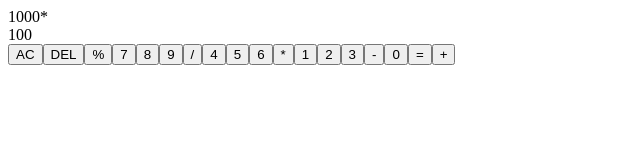
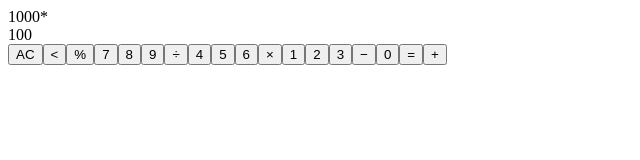
Before and after one commit to eternalbeginner/react-calculator, a React (Vite) app: page / in a window 1280 px wide. Shown: the top 160 px of the page, without its empty margins (0-640 px from the left). Built offline with nearby package versions, Linux system fonts and the light colour scheme.

Commit message:
Code splitting Splitting messed up 🚀

```diff
--- a/src/App.jsx
+++ b/src/App.jsx
@@ -1,33 +1,30 @@
+import Cta from './components/Cta';
+import Display from './components/Display';
+
 function App() {
 	return (
 		<section className="calc">
-			<div className="calc__display">
-				<div className="display__saved">
-					<span className="saved__num">1000</span>
-					<span className="saved__operand">*</span>
-				</div>
-				<div className="display_current">100</div>
-			</div>
-			<div className="calc__cta">
-				<button className="cta__button">AC</button>
-				<button className="cta__button">DEL</button>
-				<button className="cta__button">%</button>
-				<button className="cta__button">7</button>
-				<button className="cta__button">8</button>
-				<button className="cta__button">9</button>
-				<button className="cta__button">/</button>
-				<button className="cta__button">4</button>
-				<button className="cta__button">5</button>
-				<button className="cta__button">6</button>
-				<button className="cta__button">*</button>
-				<button className="cta__button">1</button>
-				<button className="cta__button">2</button>
-				<button className="cta__button">3</button>
-				<button className="cta__button">-</button>
-				<button className="cta__button">0</button>
-				<button className="cta__button">=</button>
-				<button className="cta__button">+</button>
-			</div>
+			<Display />
+			<Cta>
+				<Cta.Operation value="clr" />
+				<Cta.Operation value="del" />
+				<Cta.Operand value="mod" />
+				<Cta.Num value="7" />
+				<Cta.Num value="8" />
+				<Cta.Num value="9" />
+				<Cta.Operand value="div" />
+				<Cta.Num value="4" />
+				<Cta.Num value="5" />
+				<Cta.Num value="6" />
+				<Cta.Operand value="mul" />
+				<Cta.Num value="1" />
+				<Cta.Num value="2" />
+				<Cta.Num value="3" />
+				<Cta.Operand value="sub" />
+				<Cta.Num value="0" />
+				<Cta.Operation value="equ" />
+				<Cta.Operand value="add" />
+			</Cta>
 		</section>
 	);
 }
--- /dev/null
+++ b/src/components/Button/index.jsx
@@ -0,0 +1,12 @@
+function Button({ className, onClick, ...props }) {
+	className = Array.isArray(className) ? className.join(' ') : className;
+	className = ['button', className].join(' ').trim();
+
+	return (
+		<button type="button" className={className} onClick={onClick}>
+			{props.children}
+		</button>
+	);
+}
+
+export default Button;
--- /dev/null
+++ b/src/components/Cta/Num.jsx
@@ -0,0 +1,7 @@
+import Button from '../Button';
+
+function Num({ value }) {
+	return <Button className={['cta__num']}>{value}</Button>;
+}
+
+export default Num;
--- /dev/null
+++ b/src/components/Cta/Operand.jsx
@@ -0,0 +1,15 @@
+import Button from '../Button';
+
+const operands = {
+	add: <span>&#43;</span>,
+	div: <span>&#247;</span>,
+	mod: <span>&#37;</span>,
+	mul: <span>&#215;</span>,
+	sub: <span>&#8722;</span>,
+};
+
+function Operand({ value }) {
+	return <Button className={['cta__operand']}>{operands[value.toLowerCase()]}</Button>;
+}
+
+export default Operand;
--- /dev/null
+++ b/src/components/Cta/Operation.jsx
@@ -0,0 +1,13 @@
+import Button from '../Button';
+
+const operations = {
+	clr: <span>AC</span>,
+	del: <span>&#60;</span>,
+	equ: <span>&#61;</span>,
+};
+
+function Operation({ value }) {
+	return <Button className={['cta__operation']}>{operations[value.toLowerCase()]}</Button>;
+}
+
+export default Operation;
--- /dev/null
+++ b/src/components/Cta/index.jsx
@@ -0,0 +1,13 @@
+import Num from './Num';
+import Operand from './Operand';
+import Operation from './Operation';
+
+function Cta({ ...props }) {
+	return <div className="calc__cta">{props.children}</div>;
+}
+
+Cta.Num = Num;
+Cta.Operand = Operand;
+Cta.Operation = Operation;
+
+export default Cta;
--- /dev/null
+++ b/src/components/Display/Current.jsx
@@ -0,0 +1,5 @@
+function Current({ num }) {
+	return <div className="display__current">{num}</div>;
+}
+
+export default Current;
--- /dev/null
+++ b/src/components/Display/Saved.jsx
@@ -0,0 +1,10 @@
+function Saved({ num, operand }) {
+	return (
+		<div className="display__saved">
+			<span className="saved__num">{num}</span>
+			<span className="saved__operand">{operand}</span>
+		</div>
+	);
+}
+
+export default Saved;
--- /dev/null
+++ b/src/components/Display/index.jsx
@@ -0,0 +1,13 @@
+import Current from './Current';
+import Saved from './Saved';
+
+function Display() {
+	return (
+		<div className="calc__display">
+			<Saved num="1000" operand="*" />
+			<Current num="100" />
+		</div>
+	);
+}
+
+export default Display;
```
